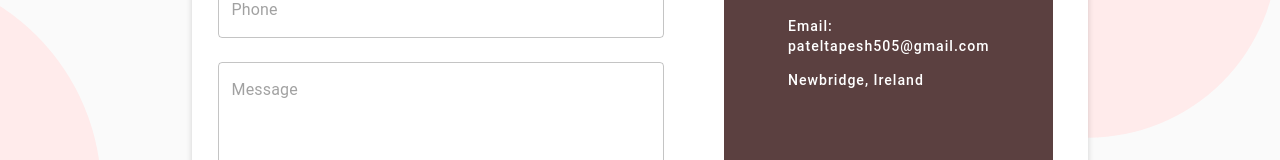
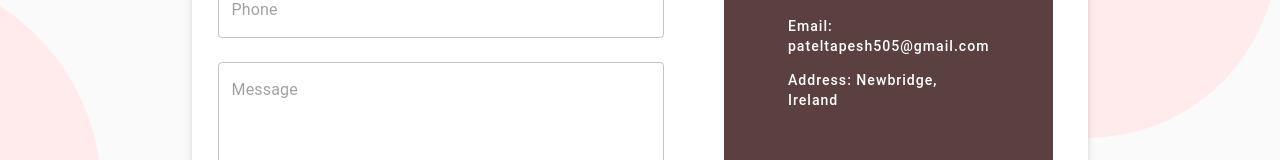
Before and after one commit to tapesh02/portfolio, a React (Create React App) app: page /aboutme in a window 1280 px wide. Shown: the part 3708-3868 px from the top of the page. Built offline with nearby package versions, Linux system fonts and the light colour scheme; no server answers.

Commit message:
added demo projects section

```diff
--- a/src/components/Pages/AboutMe.jsx
+++ b/src/components/Pages/AboutMe.jsx
@@ -9,7 +9,7 @@ import "../../components/Pages/css/about.css";
 import { Box, Button, Divider, SvgIcon, TextField, Typography } from "@material-ui/core";
 
 import ChevronRightIcon from "@material-ui/icons/ChevronRight";
-import { ArrowUpward, CardTravel, GetApp, LibraryMusic, Movie, People, SportsSoccer } from "@material-ui/icons";
+import { ArrowUpward, CardTravel, LibraryMusic, Movie, People, SportsSoccer } from "@material-ui/icons";
 
 import myimg from "../../images/myimg.jpeg";
 import powerappsicon from "../../images/icons/powerappsicon.png";
@@ -451,7 +451,7 @@ const AboutMe = () => {
                                 </p>
                                 <p className="connected-title">Phone: +353 0899876363</p>
                                 <p className="connected-title">Email: pateltapesh505@gmail.com</p>
-                                <p className="connected-title">Newbridge, Ireland</p>
+                                <p className="connected-title">Address: Newbridge, Ireland</p>
                             </Box>
                             <Box className="connected-icons">
                                 <SvgIcon fontSize="medium" viewBox="0 0 36 29.238">
```
